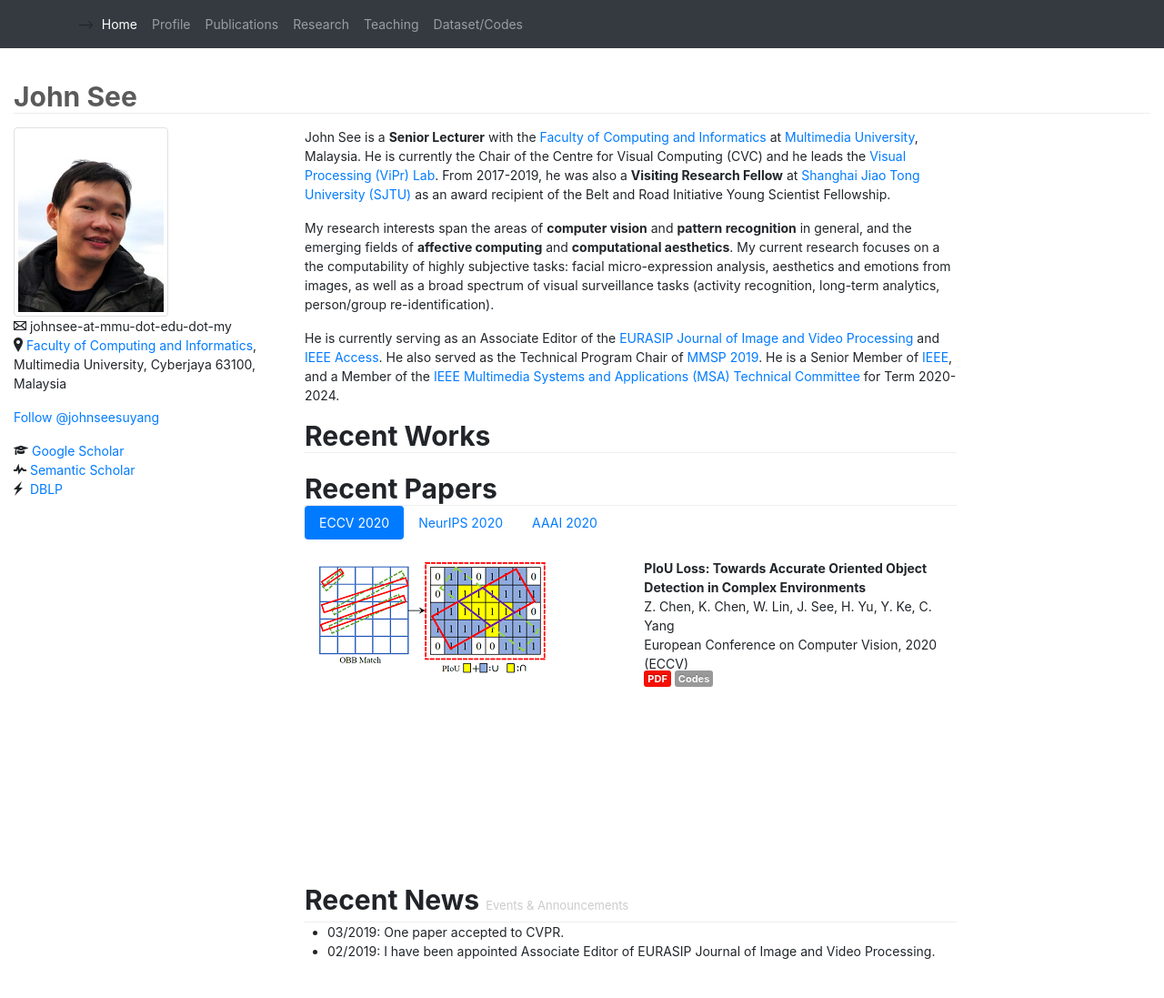
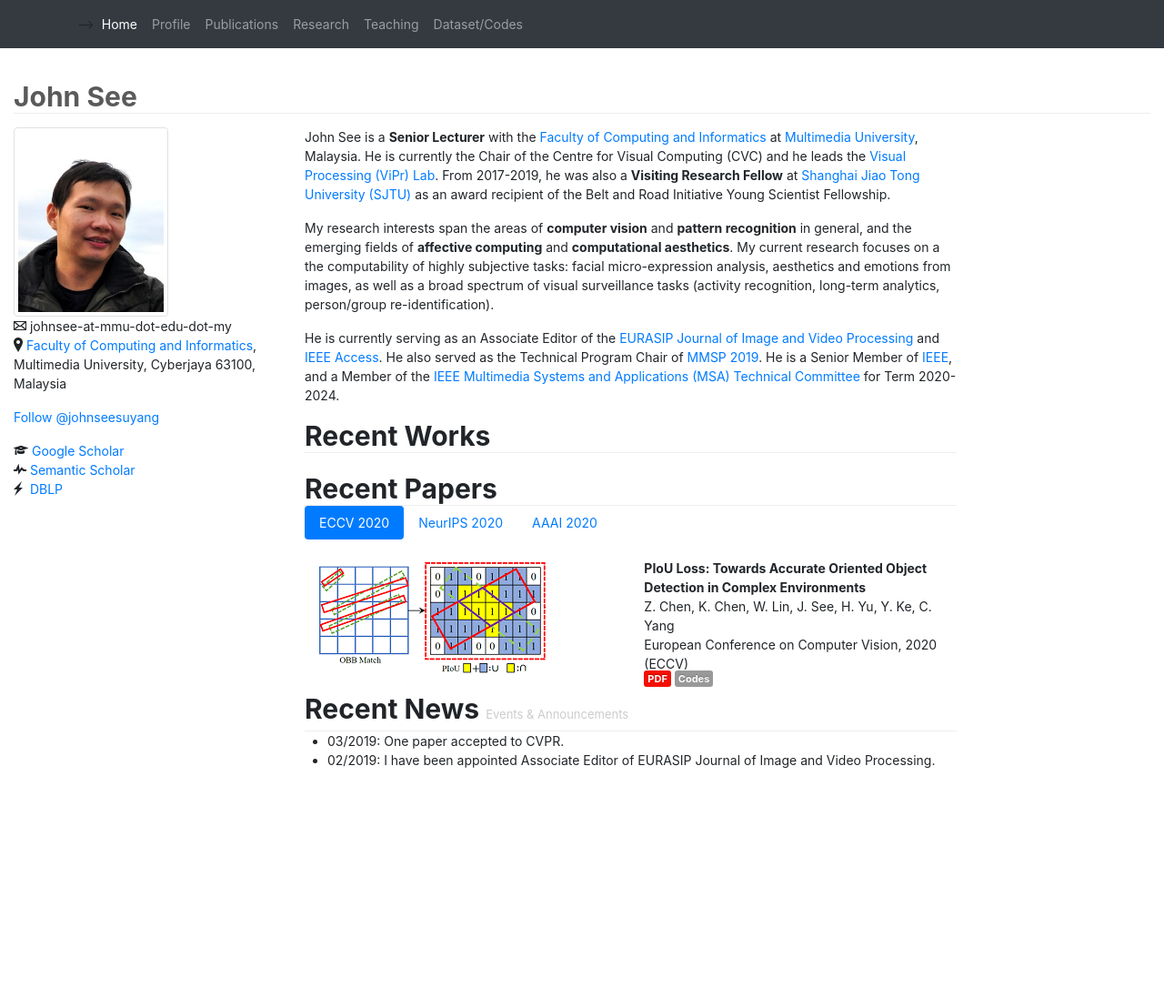
Before and after one commit to john-see/john-see.github.io, a Jekyll site: the page index.html, which Jekyll copies as it is, in a window 1280 px wide. Shown: the whole page at 91% size. Built offline with Jekyll 4.4.1, drawn with Linux system fonts in a browser that asks for light colours; comment, search, counter and statistics services are not loaded; after the commit the page ends 900 px from its top, so only the background shows below that.

Commit message:
alignment

```diff
--- a/css/js.css
+++ b/css/js.css
@@ -45,6 +45,7 @@ section > ul li {
   line-height: 13px;
   color: #ffffff;
   vertical-align: top;
+  margin-top: 3px;
   white-space: nowrap;
   text-shadow: 0 -1px 0 rgba(0, 0, 0, 0.25);
   background-color: #999999;
--- a/index.html
+++ b/index.html
@@ -147,9 +147,9 @@
 
                 <div class="tab-pane fade" id="neurips" role="tabpanel" aria-labelledby="pills-neurips-tab">DEF</div>
                 <div class="tab-pane fade" id="aaai" role="tabpanel" aria-labelledby="pills-aaai-tab">XYZ</div>
-                <div class="tab-panel fade" id="journals" role="tabpanel" aria-labelledby="pills-journals-tab">
+                <div class="tab-pane fade" id="journals" role="tabpanel" aria-labelledby="pills-journals-tab">
 
-                <br>
+                    <br>
                     <div class="container-fluid">
                     <div class="row">
                         <div class="col">
@@ -167,7 +167,6 @@
                         </div>
                     </div>
                     </div>
-
                 </div>
 
             </div>
```
